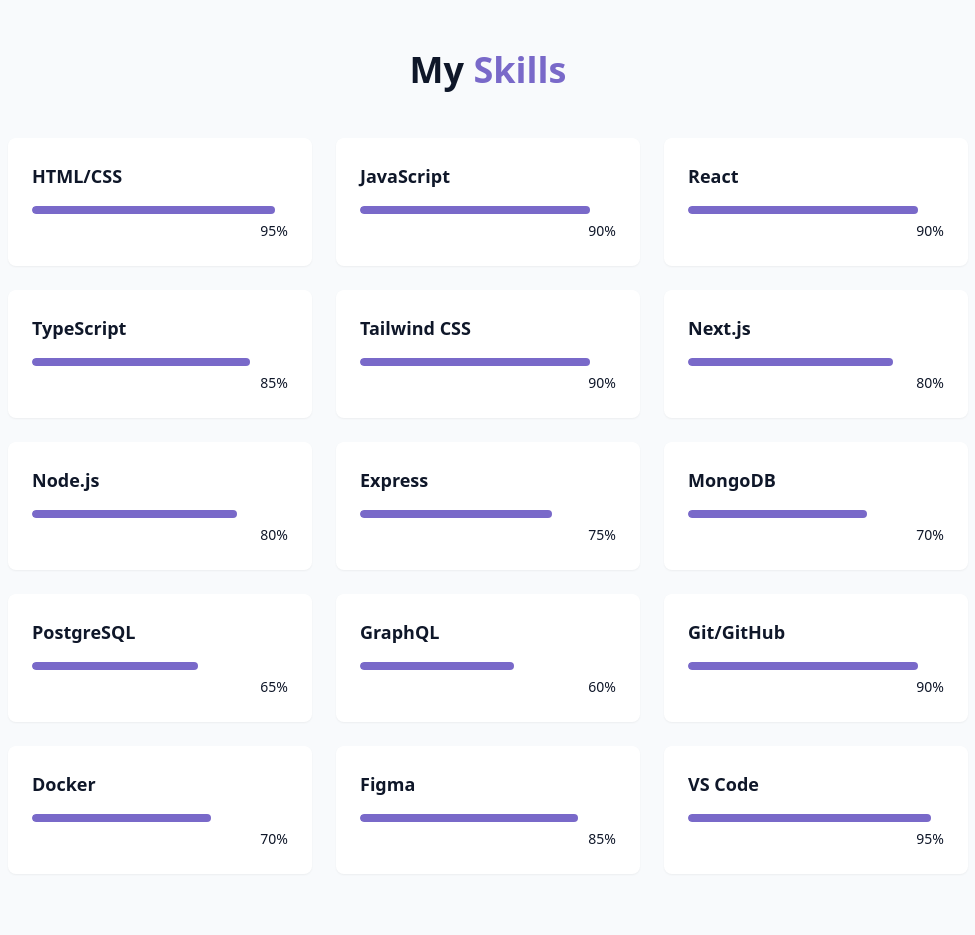
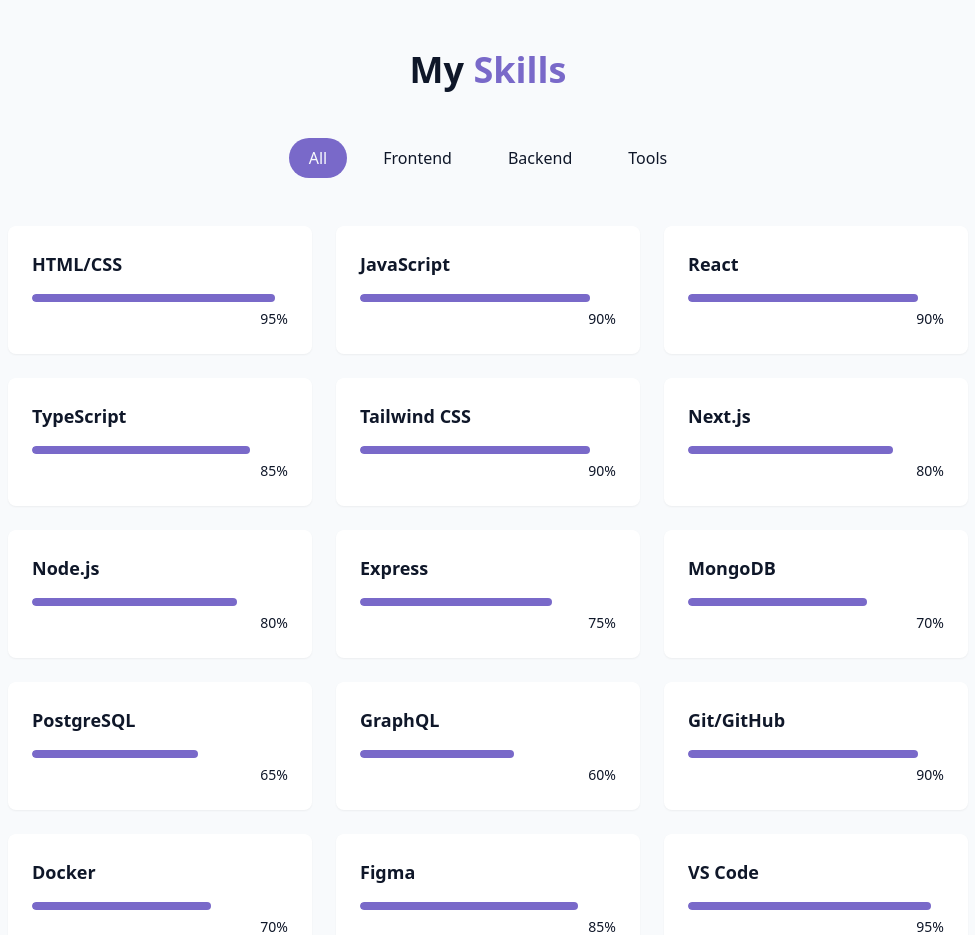
Before and after one commit to Regis-Mak/portfolio, a React (Vite) app: page / in a window 1280 px wide. Shown: the part 1480-2415 px from the top of the page, without its empty margins (152-1127 px from the left). Built offline with nearby package versions, Linux system fonts and the light colour scheme.

Commit message:
Skill + Project

```diff
--- /dev/null
+++ b/src/components/ProjectsSection.jsx
@@ -0,0 +1,3 @@
+export const ProjectsSection = () => {
+    return <div></div>
+}
--- a/src/components/SkillsSection.jsx
+++ b/src/components/SkillsSection.jsx
@@ -1,4 +1,5 @@
 import { useState } from "react";
+import { cn } from "@/lib/utils";
 
 const skills = [
   // Frontend
@@ -23,9 +24,14 @@
   { name: "VS Code", level: 95, category: "tools" },
 ];
 
+const categories = ["all", "frontend", "backend", "tools"];
 
 export const SkillsSection = () => {
     const [activeCategory, setActiveCategory] = useState("all");
+
+    const filteredSkills = skills.filter(
+        (skill) => activeCategory === "all" || skill.category === activeCategory
+    );
 
     return (
     <section id="skills" className="py-24 px-4 relative bg-secondary/30">
@@ -34,12 +40,22 @@
                 My <span cl className="text-primary"> Skills</span>
             </h2>
 
-            <div className="flex">
-
+            <div className="flex flex-wrap justify-center gap-4 mb-12">
+                {categories.map((category, key) => (
+                    <button
+                    key={key}
+                    onClick={() => setActiveCategory(category)}
+                    className={cn("px-5 py-2 rounded-full transition-colors duration-300 capitalize",
+                                    activeCategory === category ? "bg-primary text-primary-foreground" : "bg-secondary/70 text-foreground hover-bd-secondary"
+                    )}
+                    >
+                        {category}
+                    </button>
+                ))}
             </div>
 
             <div className="grid grid-cols-1 sm:grid-cols-2 lg:grid-cols-3 gap-6">
-                {skills.map((skill, key) => (
+                {filteredSkills.map((skill, key) => (
                     <div key={key} className="bg-card p-6 rounded-lg shadow-xs card-hover">
                          <div className="text-left mb-4">
                             <h3 className="font-semibold text-lg"> {skill.name}</h3>
--- a/src/pages/Home.jsx
+++ b/src/pages/Home.jsx
@@ -4,6 +4,7 @@
 import { HeroSection } from "../components/HeroSection"
 import { AboutSection } from "../components/AboutSection"
 import { SkillsSection } from "../components/SkillsSection"
+import { ProjectsSection } from "../components/ProjectsSection"
 
 export const Home = () => {
     return <div className="min-h-screen bg-background text-foreground overflow-x-hidden">
@@ -21,6 +22,7 @@
             <HeroSection/>
             <AboutSection/>
             <SkillsSection/>
+            <ProjectsSection/>
         </main>
         {/* Footer */}
     </div>
```
